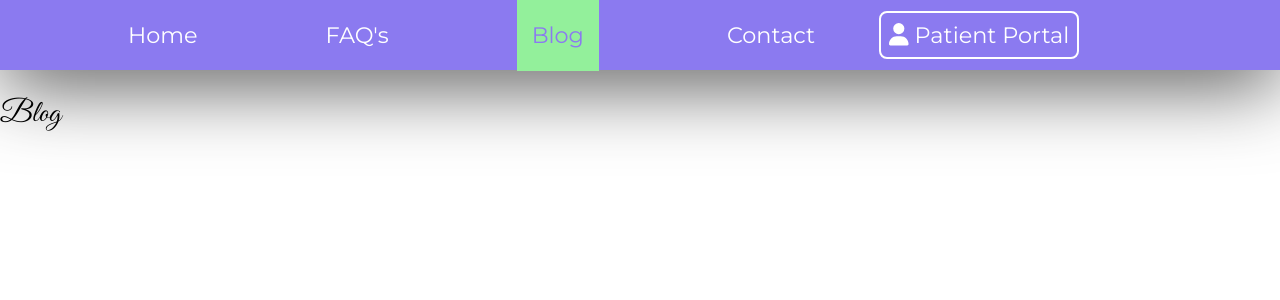
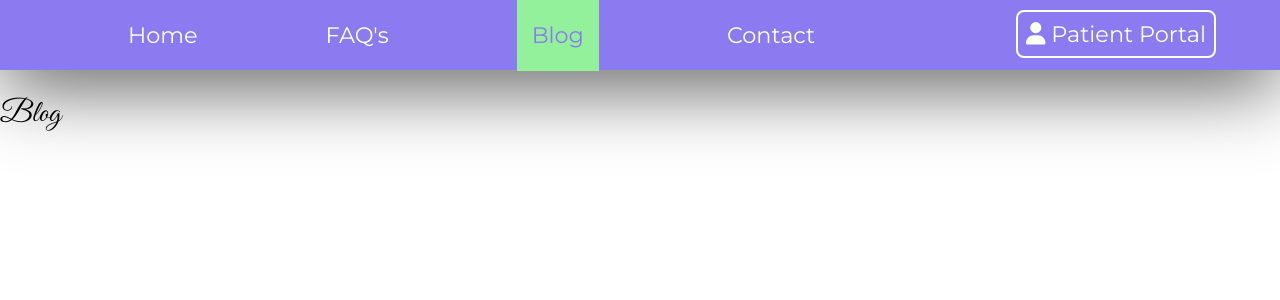
Before and after one commit to Michael-Montgomery/fanny, a React (Create React App) app: page /blog in a window 1280 px wide. Shown: the top 300 px of the page. Built offline with nearby package versions, Linux system fonts and the light colour scheme.

Commit message:
edits to portal login form

```diff
--- a/src/components/header/header.css
+++ b/src/components/header/header.css
@@ -42,13 +42,15 @@ header nav a.active {
 }
 
 header nav button {
-    justify-self: flex-end;
+    /* justify-self: flex-end; */
     font-size: 1.4em;
+    margin-top: 10px;
     background-color: var(--primary);
     border: 2px solid white;
     border-radius: 8px;
     color: white;
     padding: 8px;
+    float: right;
 }
 
 .responsive-menu-btn {
--- a/src/components/loginform/loginform.css
+++ b/src/components/loginform/loginform.css
@@ -60,8 +60,13 @@
 
     }
 
-    #login-form-wrapper h2 {
+    #login-form-wrapper form {
+        text-align: center;
+    }
+
+    #login-form-wrapper h3 {
         font-size: 1em;
+        color: var(--primary);
     }
 
     #login-form-wrapper input {
```
